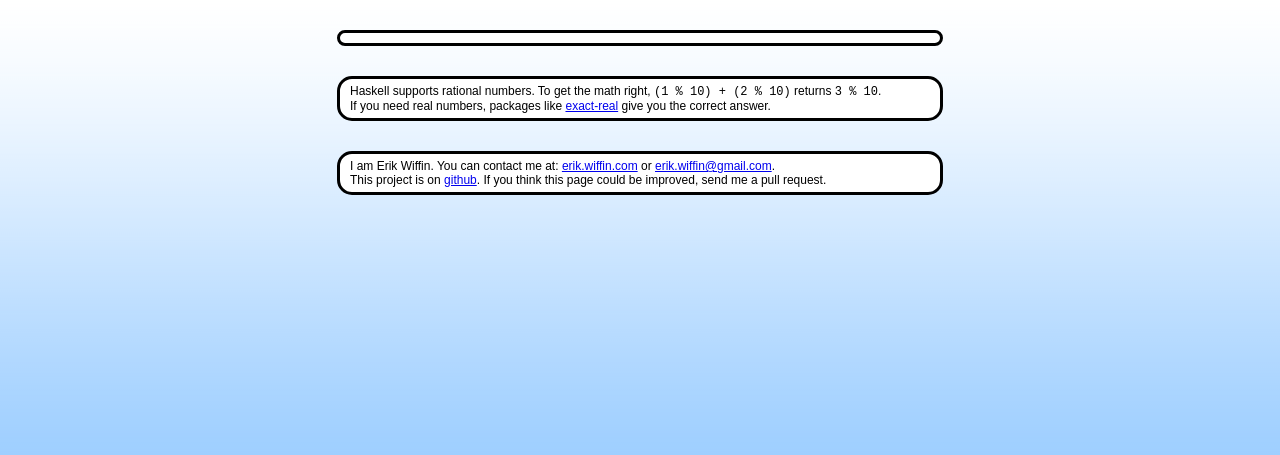
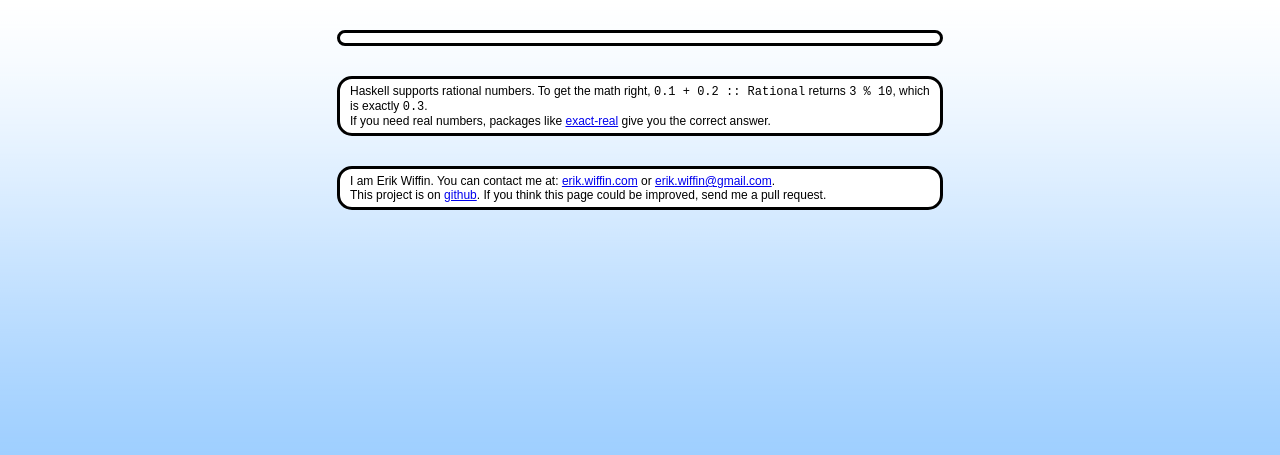
Before and after one commit to erikwiffin/0.30000000000000004, a Jekyll site: the page built from _posts/2017-04-30-ghc.md, in a window 1280 px wide. Shown: the top 455 px of the page. Built offline with Jekyll 4.4.1, drawn with Linux system fonts in a browser that asks for light colours.

Commit message:
Gardening Haskell code

```diff
--- a/_posts/2017-04-30-ghc.md
+++ b/_posts/2017-04-30-ghc.md
@@ -8,6 +8,6 @@ result:
   - '`* 0.30000000000000004`'
   - '`* 0.3`'
 ---
-Haskell supports rational numbers. To get the math right, <code>(1 % 10) + (2 % 10)</code> returns <code>3 % 10</code>.
+Haskell supports rational numbers. To get the math right, <code>0.1 + 0.2 :: Rational</code> returns <code>3 % 10</code>, which is exactly <code>0.3</code>.
 
 If you need real numbers, packages like [exact-real](https://hackage.haskell.org/package/exact-real) give you the correct answer.
```
